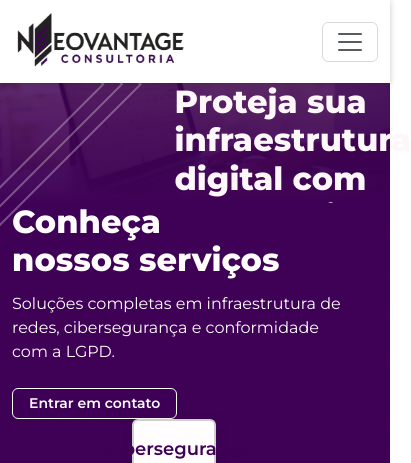
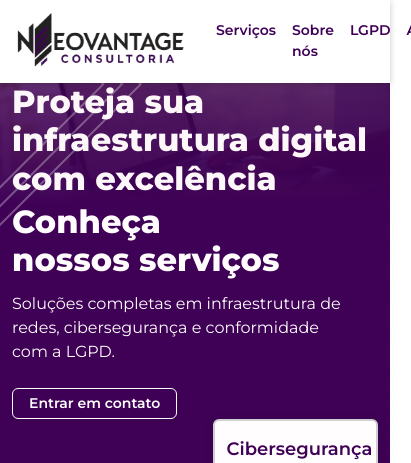
Before and after one commit to vwp-dev/neovantage-preview, a plain HTML site: page index.html in a window 390 px wide. Shown: the top 463 px of the page, 411 px wide, since content can reach past the window. Drawn offline with nearby package versions, Linux system fonts and the light colour scheme.

Commit message:
Atualiza index.html para versão 0.3

```diff
--- a/index.html
+++ b/index.html
@@ -22,14 +22,11 @@
 </head>
 <body>
     <header>
-        <nav class="navbar fixed-top navbar-expand-lg">
+        <nav class="navbar fixed-top navbar-expand">
             <div class="container">
                 <a class="navbar-brand" href="index.html">
                     <img src="assets/img/logo.png" alt="Logo Neovantage Consultoria">
                 </a>
-                <button class="navbar-toggler" type="button" data-bs-toggle="collapse" data-bs-target="#navbarNav" aria-controls="navbarNav" aria-expanded="false" aria-label="Toggle navigation">
-                    <span class="navbar-toggler-icon"></span>
-                </button>
                 <div class="collapse navbar-collapse" id="navbarNav">
                     <ul class="navbar-nav">
                         <li class="nav-item">
@@ -56,7 +53,7 @@
         </nav>
         <div class="container hero-section">
             <div class="row align-items-center justify-content-end">
-                <div class="col-7">
+                <div class="col-md-7">
                     <div class="hero-section__content">
                         <h1>Proteja sua infraestrutura digital com excelência</h1>
                         <p>Soluções completas em infraestrutura de redes, cibersegurança e conformidade com a LGPD.</p>
@@ -74,12 +71,12 @@
     <section id="servicos" class="services">
         <div class="container">
             <div class="row">
-                <div class="col services-content">
+                <div class="col-12 col-md services-content">
                     <h2>Conheça nossos serviços</h2>
                     <p>Soluções completas em infraestrutura de redes, cibersegurança e conformidade com a LGPD.</p>
                     <a href="#contato" class="btn btn-primary btn-primary--light" data-gtm-cta-button="Serviços">Entrar em contato</a>
                 </div>
-                <div class="col-7 services-card-list">
+                <div class="col col-md-7 services-card-list">
                     <div class="services-card-wrapper">
                         <div class="services-card">
                             <div>
@@ -159,7 +156,6 @@
                             <a href="#parceiros">Parceiros</a>
                         </li>
                         <li>
-
                             <a href="#contato">Contato</a>
                         </li>
                     </ul>
```
